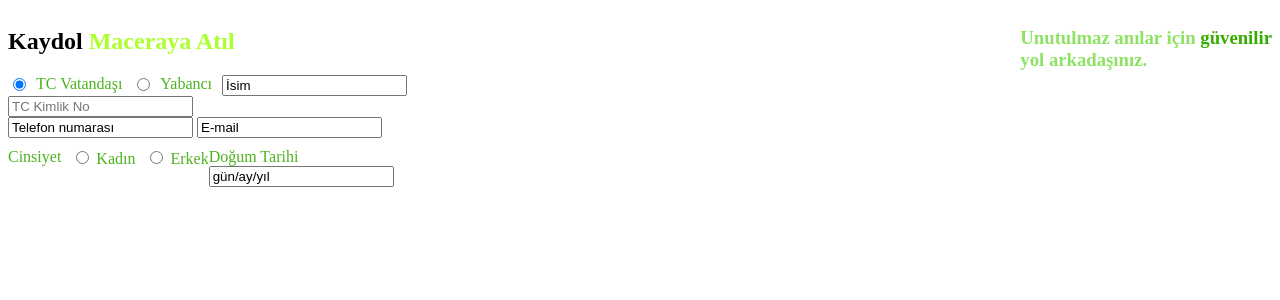
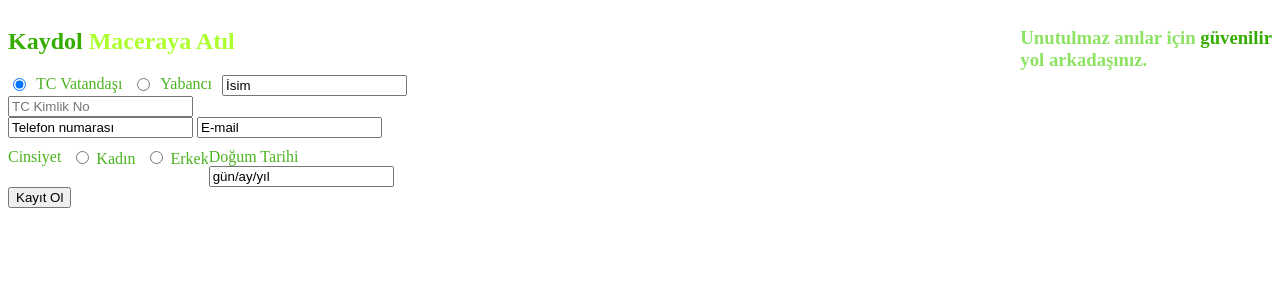
Before and after one commit to ArtunKARA/UmuttepeBusTicketSystem, a CodeIgniter 4 app: template ciapp/app/Views/kullanici/yeniKullanici.php in a window 1280 px wide. Shown: the top 300 px of the page. Run offline with PHP 8.4 and a stand-in for CodeIgniter, Linux system fonts and the light colour scheme; the template is opened without the code that fills it, so the values that code supplies are empty; some libraries are stand-ins or nearby versions.

Commit message:
ufak ayarlar

```diff
--- a/ciapp/app/Views/kullanici/kullaniciGirisYap.php
+++ b/ciapp/app/Views/kullanici/kullaniciGirisYap.php
@@ -45,10 +45,8 @@
 						<div class="modal-body modal-spa">
 							<div class="login-grids">
 								<div class="login">
-									<div class="login-left">
-										<ul>
-
-										</ul>
+									<div class="login-left wow fadeInLeft animated" data-wow-delay=".5s">
+                                    <img src="images/otobus3.png" class="img-fluid" style="max-width: 100%; height: auto;" alt="otobus">
 									</div>
 									<div class="login-right">
 										<form method="POST" action="<?php echo base_url('UmuttepeBusTicketSystem/ciapp/public/'); ?>login">
--- a/ciapp/app/Views/kullanici/yeniKullanici.php
+++ b/ciapp/app/Views/kullanici/yeniKullanici.php
@@ -3,7 +3,7 @@
   <div class="selectroom_top">
     <div class="container">
       <div class="col-md-8" style="float:left;">
-        <h2>Kaydol <span style="color: greenyellow;">Maceraya Atıl</span>
+        <h2 style="color:#34ad00 !important;">Kaydol <span style="color: greenyellow;">Maceraya Atıl</span>
         </h2>
         <div class="selectroom-info animated wow fadeInUp animated" data-wow-duration="1200ms" data-wow-delay="500ms" style="visibility: visible; animation-duration: 1200ms; animation-delay: 500ms; animation-name: fadeInUp;">
           <!-- bilet sahibi bilgileri -->
@@ -66,6 +66,7 @@
                           });
                         </script>
                         <!---/tarih---->
+						<input type="submit" value="Kayıt Ol">
                       </div>
                   </div>
                   </form>
```
